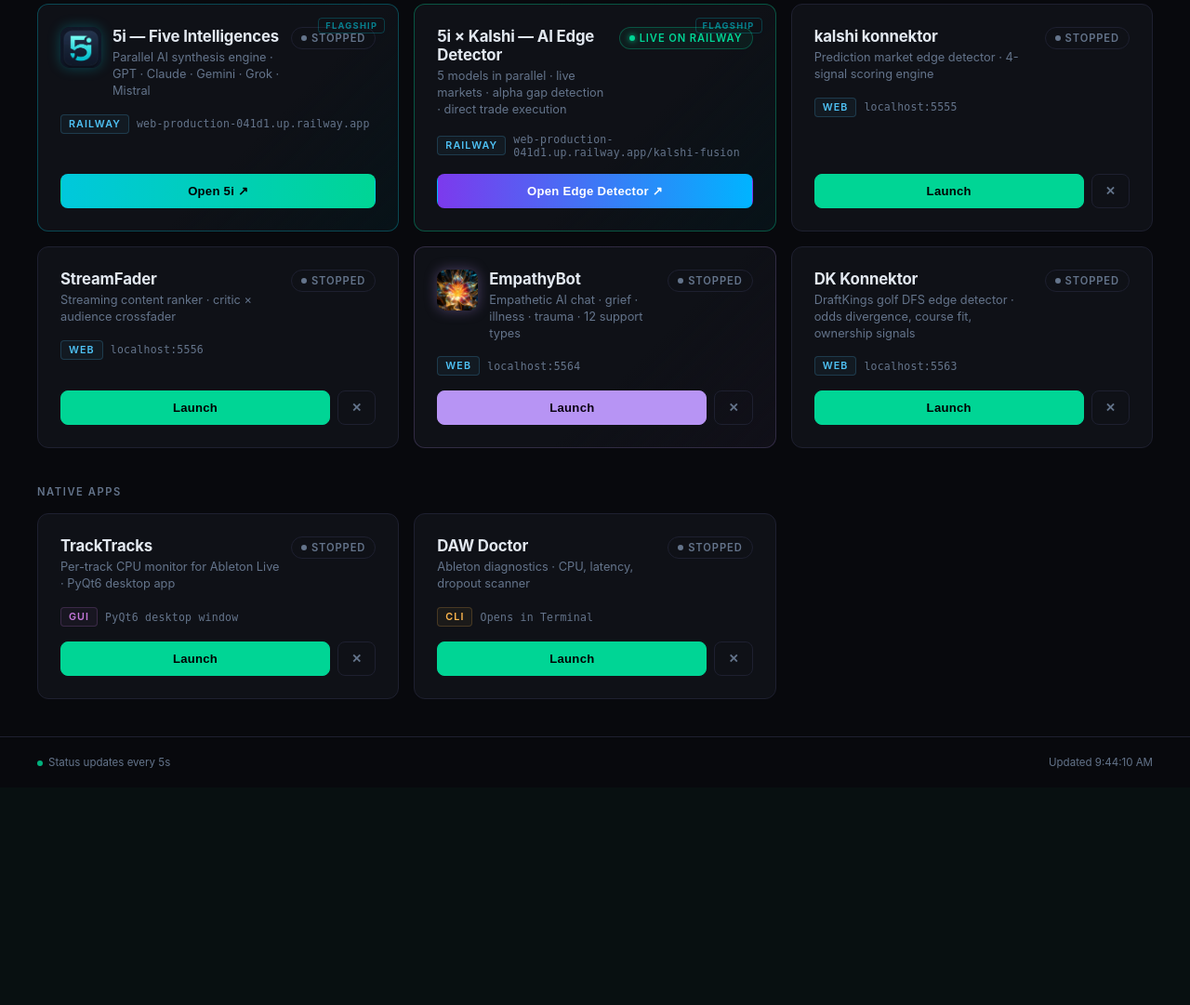
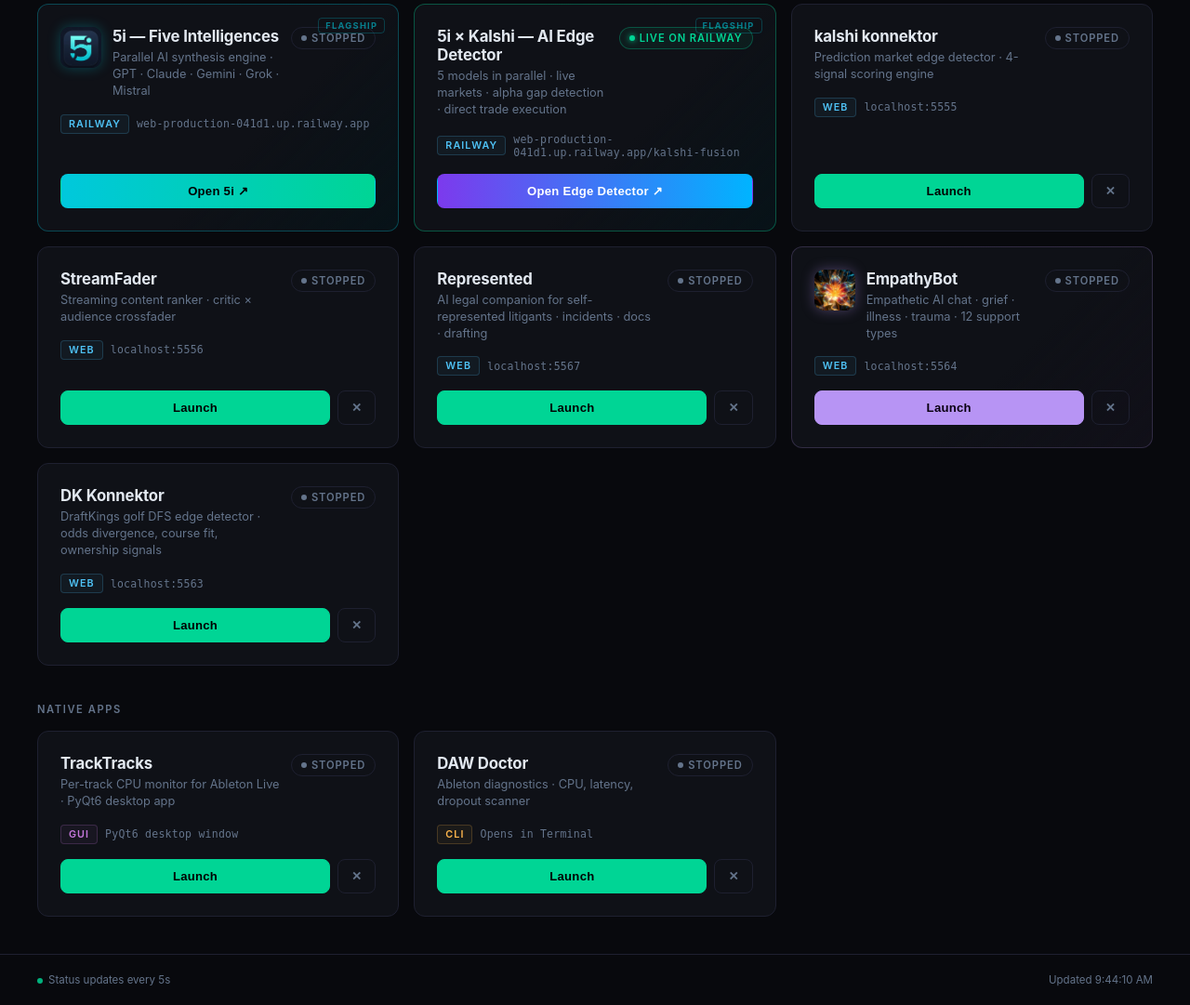
Before and after one commit to papjamzzz/launcher, a Flask app: page / in a window 1280 px wide. Shown: the part 421-1502 px from the top of the page at 93% size. Before the commit the page ends 1248 px from the top, so only its background shows below. Run offline with Flask 3, Linux system fonts and the light colour scheme; data that the repository does not hold is empty.

Commit message:
Add Represented to the launcher, right after StreamFader
New APPS entry (port 5567, ~/represented) plus a matching web card
placed directly after StreamFader. Launch/open/stop + live status all
wired.

Co-Authored-By: Claude Opus 4.8 <noreply@anthropic.com>

```diff
--- a/app.py
+++ b/app.py
@@ -35,6 +35,16 @@ APPS = {
         'cmd': ['python3', 'app.py'],
         'type': 'web',
         'match': 'streamfader/app.py',
+    },
+    'represented': {
+        'name': 'Represented',
+        'desc': 'AI legal companion for self-represented litigants',
+        'port': 5567,
+        'url': 'http://localhost:5567',
+        'cwd': os.path.expanduser('~/represented'),
+        'cmd': ['python3', 'app.py'],
+        'type': 'web',
+        'match': 'represented/app.py',
     },
     'empathybot': {
         'name': 'EmpathyBot',
--- a/templates/index.html
+++ b/templates/index.html
@@ -523,6 +523,27 @@
         </div>
       </div>
 
+      <div class="card" id="card-represented" data-key="represented" data-type="web" data-url="http://localhost:5567">
+        <div class="card-header">
+          <div class="card-meta">
+            <div class="card-name">Represented</div>
+            <div class="card-desc">AI legal companion for self-represented litigants · incidents · docs · drafting</div>
+          </div>
+          <div class="status-badge stopped" id="badge-represented">
+            <span class="dot"></span><span>Stopped</span>
+          </div>
+        </div>
+        <div style="display:flex;gap:8px;align-items:center">
+          <span class="card-type web">Web</span>
+          <span class="card-url">localhost:5567</span>
+        </div>
+        <div class="card-actions">
+          <button class="btn btn-launch" id="launch-represented" onclick="launch('represented')">Launch</button>
+          <button class="btn btn-open" id="open-represented" onclick="openApp('represented')" style="display:none" title="Open in browser">↗</button>
+          <button class="btn btn-stop" onclick="stop('represented')" title="Stop">✕</button>
+        </div>
+      </div>
+
       <div class="card" id="card-empathybot" data-key="empathybot" data-type="web" data-url="http://localhost:5564" style="border-color:rgba(183,148,244,0.2);background:linear-gradient(135deg,#0f1117 60%,rgba(183,148,244,0.05) 100%);">
         <div class="card-header">
           <div class="card-header-inner">
```
